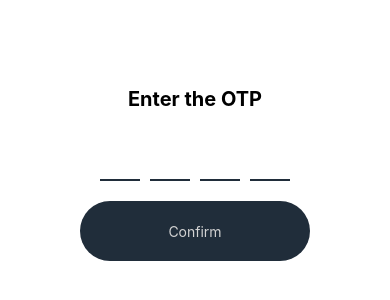
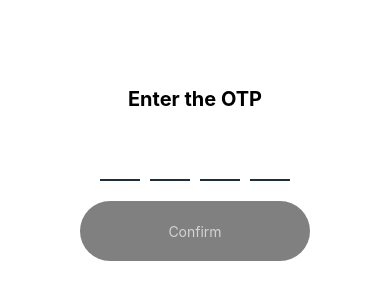
Before and after one commit to vasilyatsishin/clientManager, a React Native app: screen /Confirmation in a window 390 px wide. Shown: the part 248-548 px from the top of the page. Built offline with nearby package versions, Linux system fonts and the light colour scheme.

Commit message:
validation confirm

```diff
--- a/app/components/screens/Confirmation.tsx
+++ b/app/components/screens/Confirmation.tsx
@@ -34,19 +34,32 @@ const Confirmation: FC = () => {
       await AsyncStorage.setItem("sectors", JSON.stringify(sector));
       dispatch(changeSectors(sector));
       await AsyncStorage.setItem("theme", sector[0]);
-      dispatch(changeTheme(sector[0]))
+      dispatch(changeTheme(sector[0]));
     } catch (error) {
       console.log(error);
     }
   };
   const confirm = async () => {
-    const response: UserInterface = await confirmationByTg(otp, selector.bosId);
-    if (response) {
-      setUser(response);
-      dispatch(setUserInfo(response));
-      choosingSector(response.sector)
-    } else {
-      console.log(1);
+    if (otp.length !== maxLength) {
+      setIsFilled(false);
+      return;
+    }
+    setIsFilled(true);
+
+    try {
+      const response: UserInterface = await confirmationByTg(
+        otp,
+        selector.bosId
+      );
+      if (response) {
+        setUser(response);
+        dispatch(setUserInfo(response));
+        choosingSector(response.sector);
+      } else {
+        console.log("Невірний код");
+      }
+    } catch (error) {
+      console.log(error);
     }
   };
 
@@ -99,10 +112,12 @@ const Confirmation: FC = () => {
         ))}
       </View>
       <TouchableOpacity
-        style={styles.button}
-        onPress={() => {
-          confirm();
-        }}
+        style={[
+          styles.button,
+          otp.length !== maxLength && styles.buttonDisabled,
+        ]}
+        onPress={confirm}
+        disabled={isFilled} // Заборонити натискати кнопку, якщо код не введено повністю
       >
         <Text style={styles.buttonText}>Confirm</Text>
       </TouchableOpacity>
@@ -155,6 +170,9 @@ const styles = StyleSheet.create({
     color: "lightgrey",
     margin: "auto",
   },
+  buttonDisabled: {
+    backgroundColor: "grey", // Кнопка стає сірою, якщо не всі цифри введені
+  },
 });
 
 export default Confirmation;
--- a/tsconfig.json
+++ b/tsconfig.json
@@ -1,6 +1,6 @@
 {
   "compilerOptions": {
     "jsx": "react-native"
-},
+  },
   "extends": "expo/tsconfig.base"
 }
```
